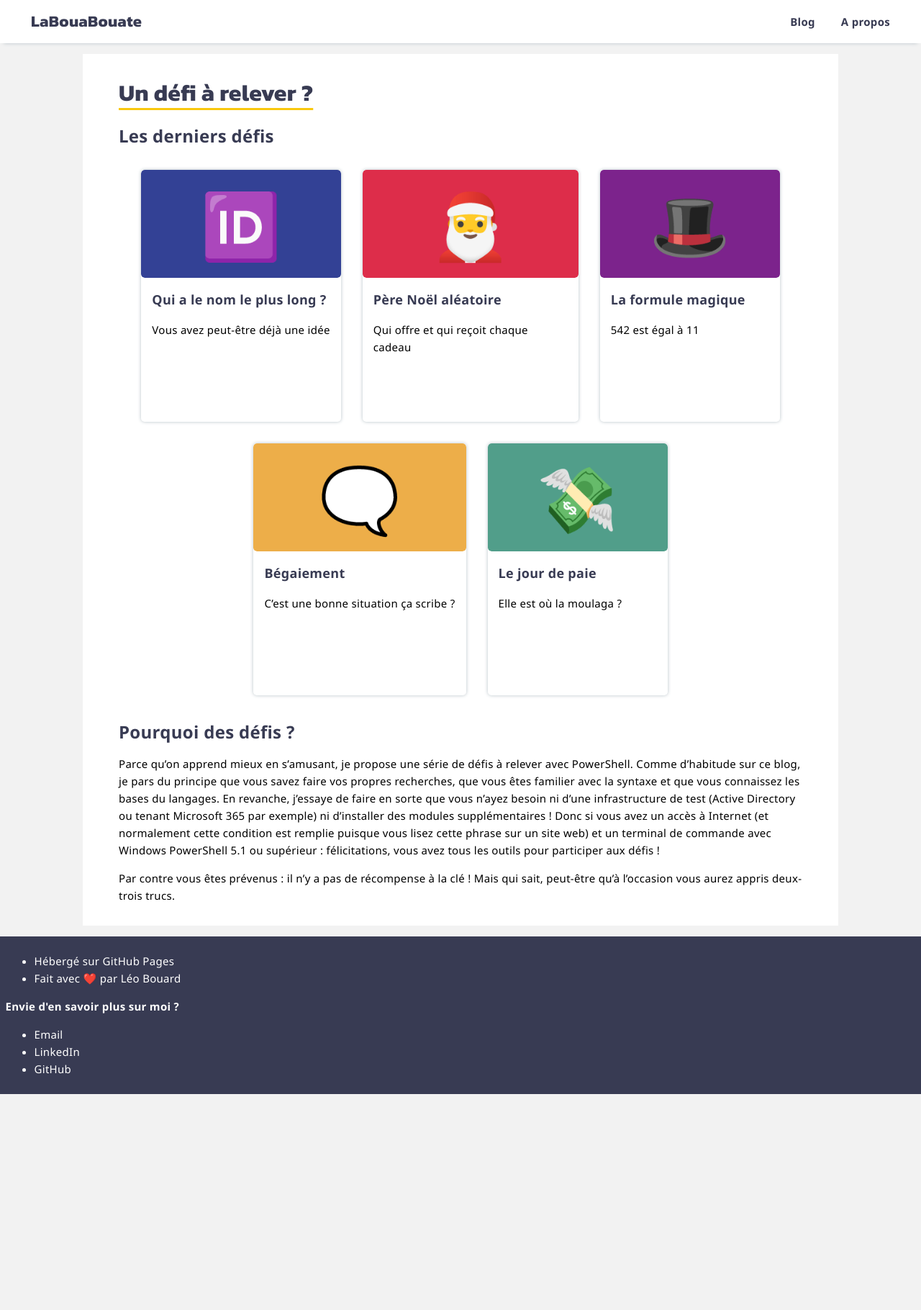
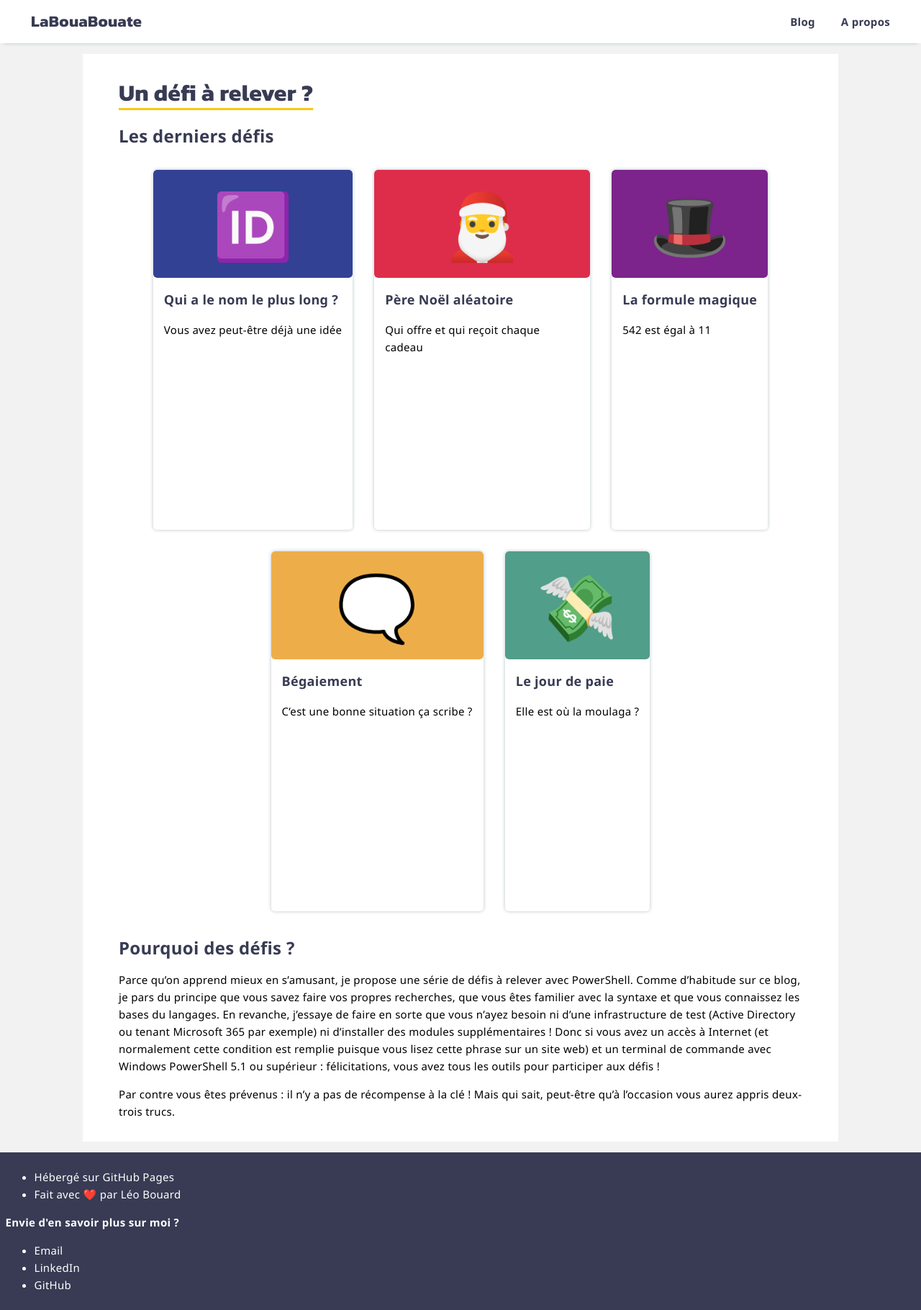
Before and after one commit to leobouard/leobouard.github.io, a Jekyll site: the page built from challenges.md, in a window 1280 px wide. Shown: the whole page at 72% size. Built offline with Jekyll 4.4.1, drawn with Linux system fonts in a browser that asks for light colours; our own code applies the rules of GitHub Pages for plain Markdown files; before the commit the page ends 1520 px from its top, so only the background shows below that.

Commit message:
Update posts.scss

```diff
--- a/assets/css/posts.scss
+++ b/assets/css/posts.scss
@@ -15,10 +15,10 @@
 
 .card {
     margin: 15px;
-    min-width: 250px;
+    min-width: 200px;
     max-width: 300px;
     flex-grow: 1;
-    height: 350px;
+    height: 500px;
     box-shadow: 0 0 5px 0 #b8c3c9;
     transition: all 100ms ease-in-out;
     border-radius: 5px;
```
